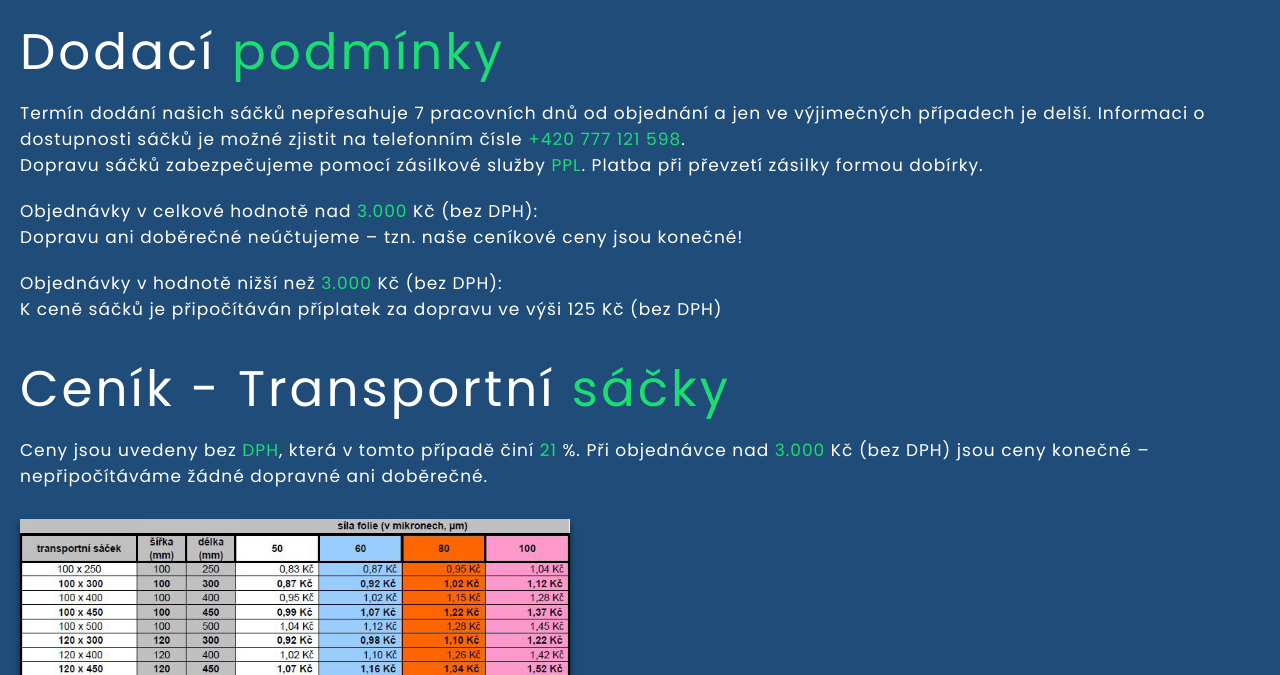
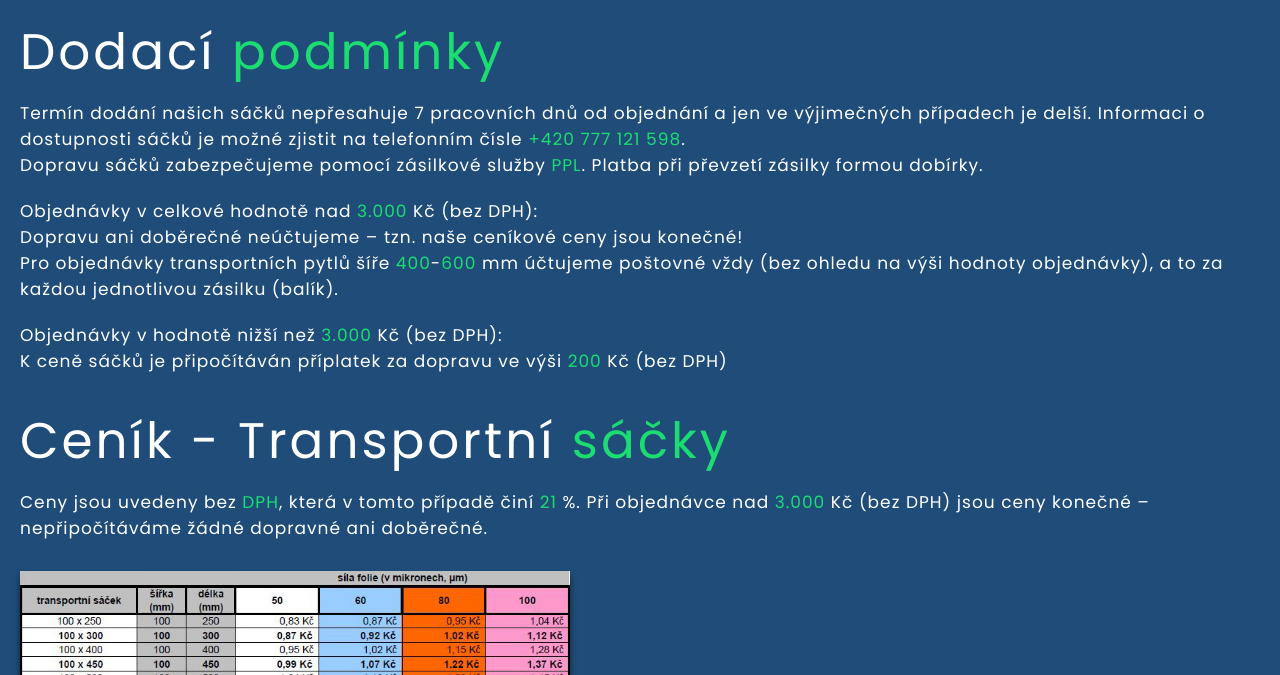
Before and after one commit to filiphouzar/chapar_stranky, a plain HTML site: page dodani.html in a window 1280 px wide. Shown: the part 125-800 px from the top of the page. Drawn offline with Linux system fonts and the light colour scheme.

Commit message:
Update dodani.html

```diff
--- a/dodani.html
+++ b/dodani.html
@@ -38,10 +38,11 @@
             <div class="dodani">
                 <p>Objednávky v celkové hodnotě nad <span class="color">3.000</span> Kč (bez DPH):</p>
                 <p>Dopravu ani doběrečné neúčtujeme – tzn. naše ceníkové ceny jsou konečné!</p>
+                <p>Pro objednávky transportních pytlů šíře <span class="color">400</span>-<span class="color">600</span> mm účtujeme poštovné vždy (bez ohledu na výši hodnoty objednávky), a to za každou jednotlivou zásilku (balík).</p>
             </div>
             <div class="dodani">
                 <p>Objednávky v hodnotě nižší než <span class="color">3.000</span> Kč (bez DPH):</p>
-                <p>K ceně sáčků je připočítáván příplatek za dopravu ve výši 125 Kč (bez DPH)</p>
+                <p>K ceně sáčků je připočítáván příplatek za dopravu ve výši <span class="color">200</span> Kč (bez DPH)</p>
             </div>
             <h2 class="cenik">Ceník - Transportní <span class="color">sáčky</span></h2>
                 <p class="cenik-text">Ceny jsou uvedeny bez <span class="color">DPH</span>, která v tomto případě činí <span class="color">21</span> %. Při objednávce nad <span class="color">3.000</span> Kč (bez DPH) jsou ceny konečné – nepřipočítáváme žádné dopravné ani doběrečné.</p>
```
